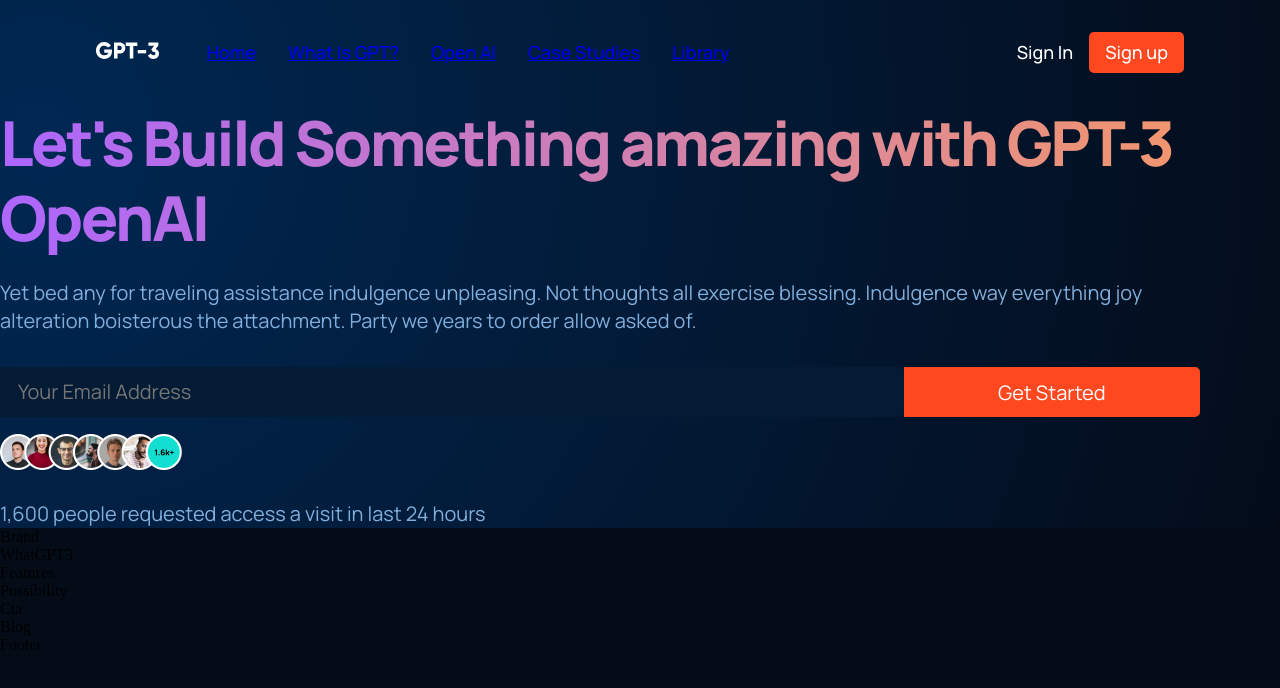
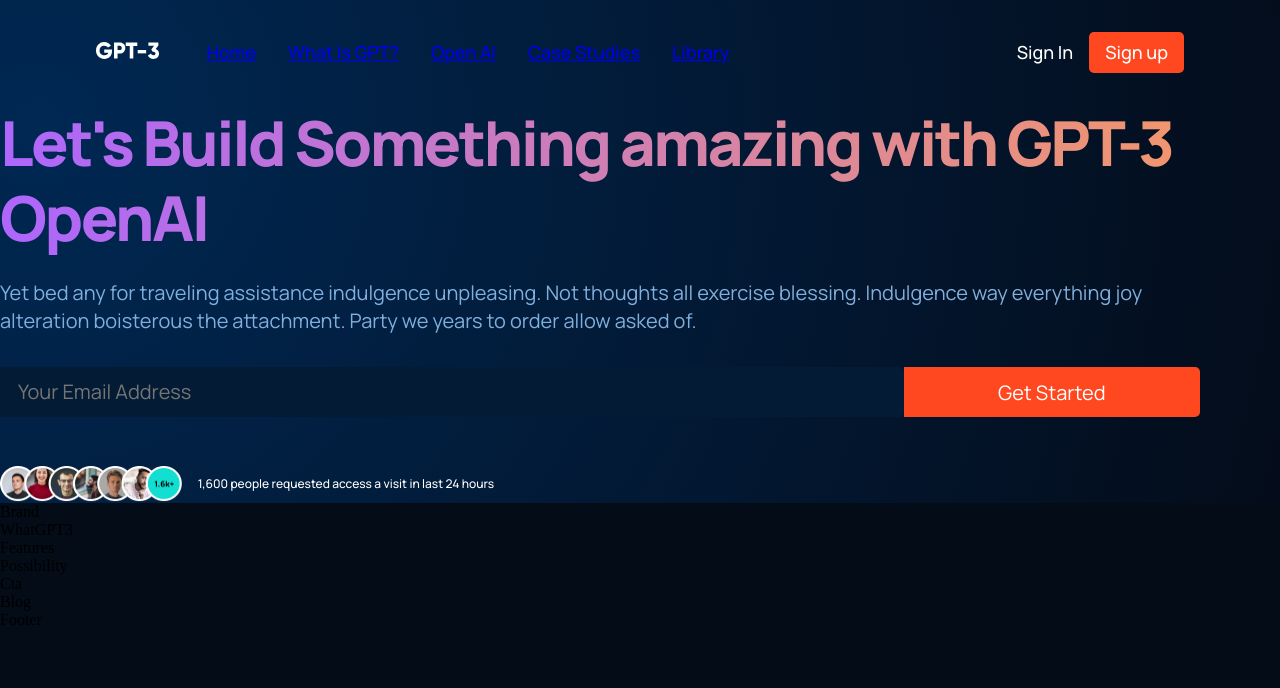
Before and after one commit to paxton44/modern-ui-website, a React (Create React App) app: page / in a window 1280 px wide. Shown: the top 688 px of the page. Built offline with nearby package versions, Linux system fonts and the light colour scheme.

Commit message:
styled people and text in header

```diff
--- a/src/containers/header/header.css
+++ b/src/containers/header/header.css
@@ -71,3 +71,28 @@
     border-top-right-radius: 5px;
     border-bottom-right-radius: 5px;
 }
+
+.gpt3__header-content__people {
+    width: 100%;
+    display: flex;
+    justify-content: flex-start;
+    align-items: center;
+    margin-top: 2rem;
+}
+
+.gpt3__header-content__people img {
+    width: 181.79px;
+    height: 38px;
+}
+
+.gpt3__header-content__people p {
+    margin: 0 0 0 1rem;
+
+    font-family: var(--font-family);
+    font-style: normal;
+    font-weight: 500;
+    font-size: 12px;
+    line-height: 38px;
+    color: #FFFFFF;
+    text-align: center;
+}
```
